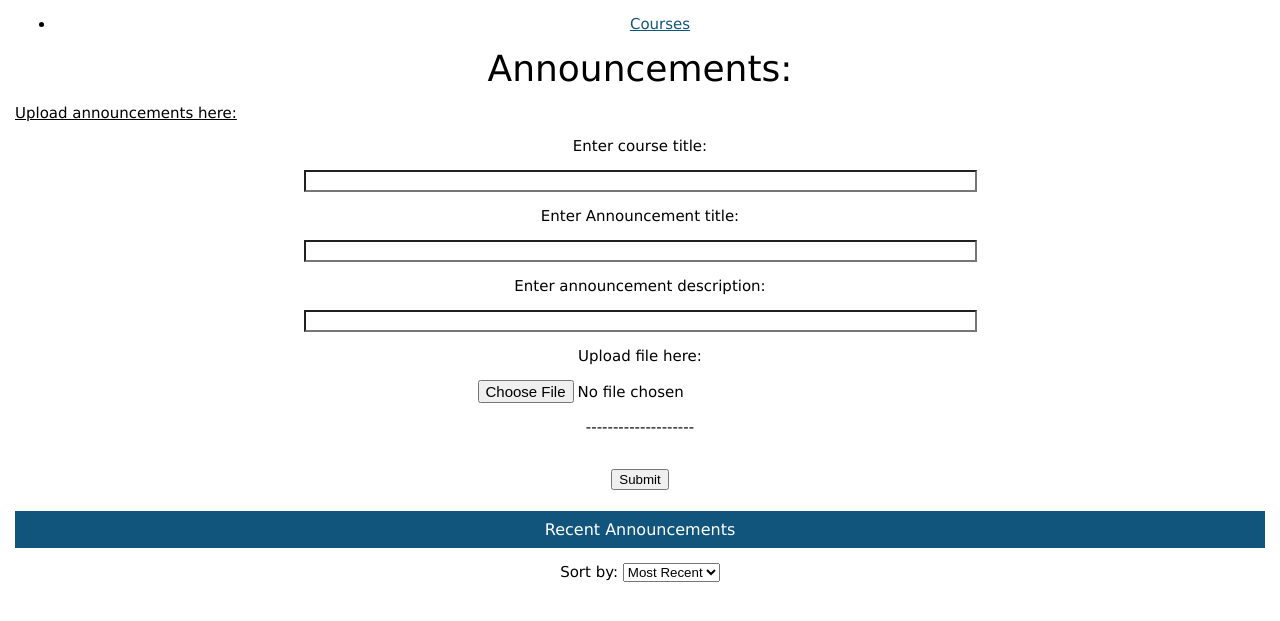
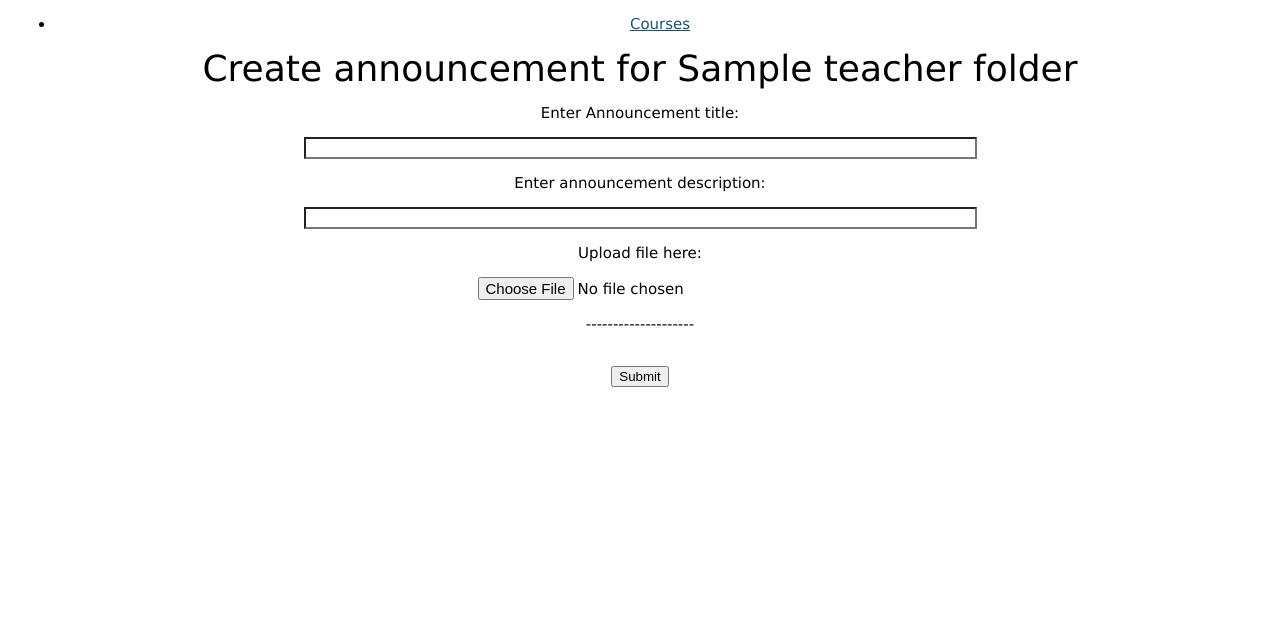
Before and after one commit to Geimaj/paranormal-minds, a Python web app: template src/templates/announcements/announcements.html in a window 1280 px wide. Shown: the part 69-690 px from the top of the page. Run offline with Jinja, Linux system fonts and the light colour scheme; the template is opened without the code that fills it: most values are stand-ins (such as "Sample title", 1, 10 or a date in 2020); some web fonts are replaced.

Commit message:
add announcements CRUD

```diff
--- a/src/models/__init__.py
+++ b/src/models/__init__.py
@@ -1 +1,2 @@
 from course import *
+from announcement import *
--- a/src/router.py
+++ b/src/router.py
@@ -7,7 +7,7 @@ from src.framework.api import decorator
 app = WSGIApplication(
     routes=[
         Route('/', handler='src.app.home.Home'),
-        Route('/announcements/create', handler='src.app.announcements.Announcements'),
+        Route('/announcements/create/<courseId>', handler='src.app.announcements.Announcements'),
         Route('/announcements', handler='src.app.announcements.Announcements'),
         Route('/discussion', handler='src.app.discussion.Discussion'),
         Route('/discussion/add', handler='src.app.discussion.AddDiscussion'),
--- /dev/null
+++ b/src/styles/announcement.scss
@@ -0,0 +1,4 @@
+.announcement {
+    border: 2px solid black;
+    margin: 2% 0;
+}
--- a/src/styles/course.scss
+++ b/src/styles/course.scss
@@ -51,3 +51,7 @@
 
   }
 }
+
+.sliderz {
+  width: 100%;
+}
--- a/src/styles/home.scss
+++ b/src/styles/home.scss
@@ -67,8 +67,7 @@ input:checked + label {
 
 #tab1:checked ~ #content1,
 #tab2:checked ~ #content2,
-#tab3:checked ~ #content3,
-#tab4:checked ~ #content4 {
+#tab3:checked ~ #content3,{
   display: block;
 }
 
--- a/src/templates/announcements/announcements.html
+++ b/src/templates/announcements/announcements.html
@@ -1,34 +1,28 @@
-{% extends 'layout.html' %}
+{% extends 'layout.html' %} {% block page_content %}
+<div class="container">
+    <form id="announceForm" action="/announcements/create/{{ course.id }}" method="post">
+        <center>
 
-{% block page_content %}
-<div class="container">
-    <h1>Announcements:</h1>
-    <form id = "announceForm" action="/announcements/add" method="post"><center>
-        <div align="left" ><p><u>Upload announcements here:</u></p></div>
-        <p>Enter course title: </p>
-        <input type="text" name = "courseTitle" size ="70">
-        <p>Enter Announcement title: </p>
-        <input type="text" name="anTitle" size ="70">
-        <p>Enter announcement description: </p>
-        <input type="text" name="anDescription" size ="70">
+            <div>
+                <h1>Create announcement for {{ course['teacherFolder']['title'] }}</h1>
+            </div>
 
-        <p>Upload file here: </p><input type="hidden" name="MAX_FILE_SIZE" value="4194304" />
-        <input type="file" />
-        <p>--------------------</p>
-        <br><button type="submit"> Submit </button ></br>
+            <p>Enter Announcement title: </p>
+            <input type="text" name="title" size="70">
 
-        </center></form>
+            <p>Enter announcement description: </p>
+            <input type="text" name="description" size="70">
 
-    <form>
-        <h2>Recent Announcements</h2>
-        <p>Sort by:
-            <select>
-                <option value="Most Recent">Most Recent</option>
-                <option value="Unread">Unread</option>
-                <option value="Important">Important</option>
-            </select>
+            <p>Upload file here: </p>
+            <input type="file" />
+            <p>--------------------</p>
+            <br>
+            <button type="submit"> Submit </button>
+            </br>
 
+        </center>
     </form>
 
-    </div>
+
+</div>
 {% endblock %}
```
Also changed, not shown: src/app/announcements.py (+48 -4 lines), src/app/course.py (+8 -1 lines), src/models/announcement.py (+8 -2 lines), src/models/baseModel.py (+13 -3 lines), src/models/course.py (+8 -0 lines), src/templates/course/course.html (+26 -10 lines).
